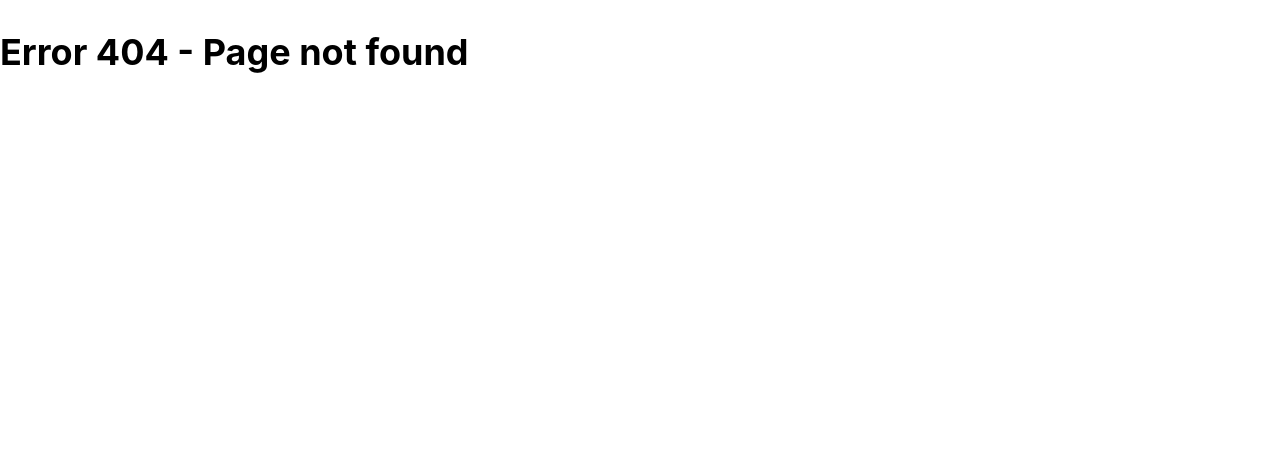
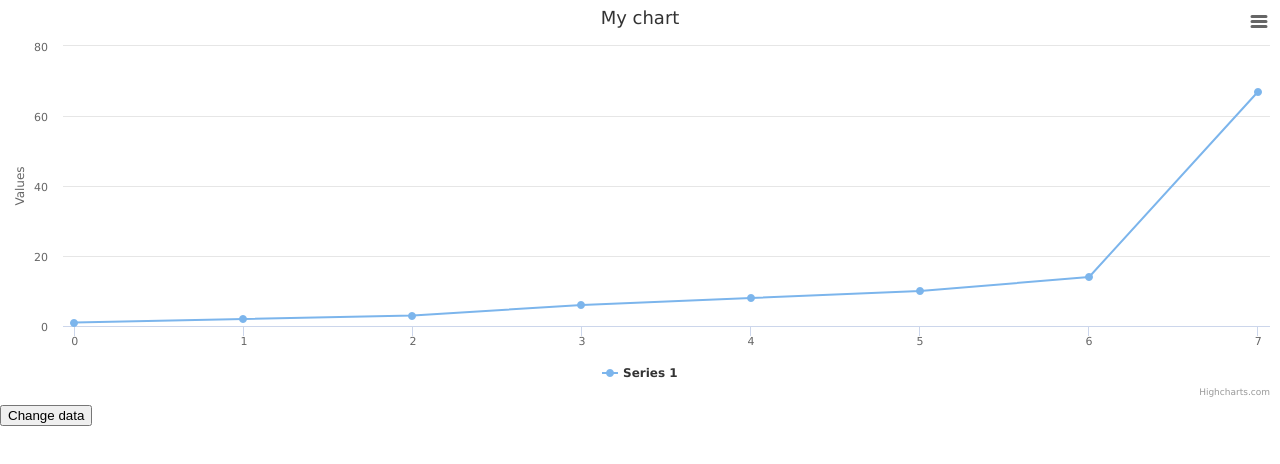
Before and after one commit to AspieCoder1/next-example, a Next.js app: page /chart in a window 1280 px wide. Before the commit this address had no page. Shown: the top 464 px of the page. Built offline with nearby package versions, Linux system fonts and the light colour scheme.

Commit message:
Added a chart which updates based on the a click

```diff
--- a/package.json
+++ b/package.json
@@ -9,6 +9,8 @@
   },
   "dependencies": {
     "gray-matter": "^4.0.3",
+    "highcharts": "^9.1.0",
+    "highcharts-react-official": "^3.0.0",
     "moment": "^2.29.1",
     "next": "10.2.3",
     "react": "17.0.2",
--- /dev/null
+++ b/pages/chart.tsx
@@ -0,0 +1,66 @@
+import Highcharts from 'highcharts';
+import HighchartsExporting from 'highcharts/modules/exporting';
+import HighchartsReact from 'highcharts-react-official';
+import { useState } from 'react';
+
+if (typeof Highcharts === 'object') {
+	HighchartsExporting(Highcharts);
+}
+
+const Chart = (props: HighchartsReact.Props) => {
+	const [options, setOptions] = useState({
+		title: {
+			text: 'My chart',
+		},
+		series: [
+			{
+				type: 'line',
+				data: [1, 2, 3, 6, 8, 10, 14, 67],
+			},
+		],
+	});
+
+	const updateSeries = array => {
+		setOptions({
+			title: {
+				text: 'My chart',
+			},
+			series: [
+				{
+					type: 'line',
+					data: array,
+				},
+			],
+		});
+	};
+
+	const generateData = array => {
+		var tmp,
+			current,
+			top = array.length;
+		if (top)
+			while (--top) {
+				current = Math.floor(Math.random() * (top + 1));
+				tmp = array[current];
+				array[current] = array[top];
+				array[top] = tmp;
+			}
+		updateSeries(array);
+	};
+
+	return (
+		<>
+			<HighchartsReact
+				highcharts={Highcharts}
+				options={options}
+				{...props}
+				updateArgs={[true, true, true]}
+			/>
+			<button onClick={() => generateData(options.series[0].data)}>
+				Change data
+			</button>
+		</>
+	);
+};
+
+export default Chart;
```
Also changed, not shown: 1 other file (tests, documents, lock files or other folders).
